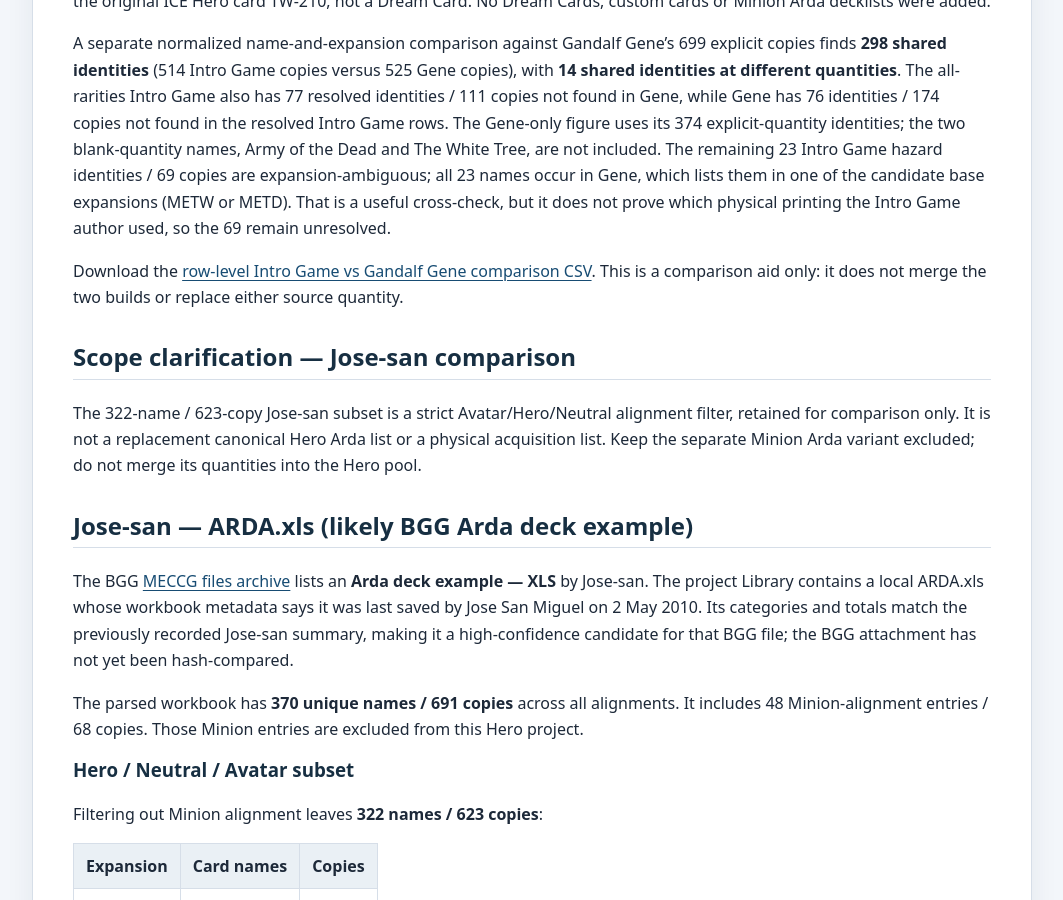
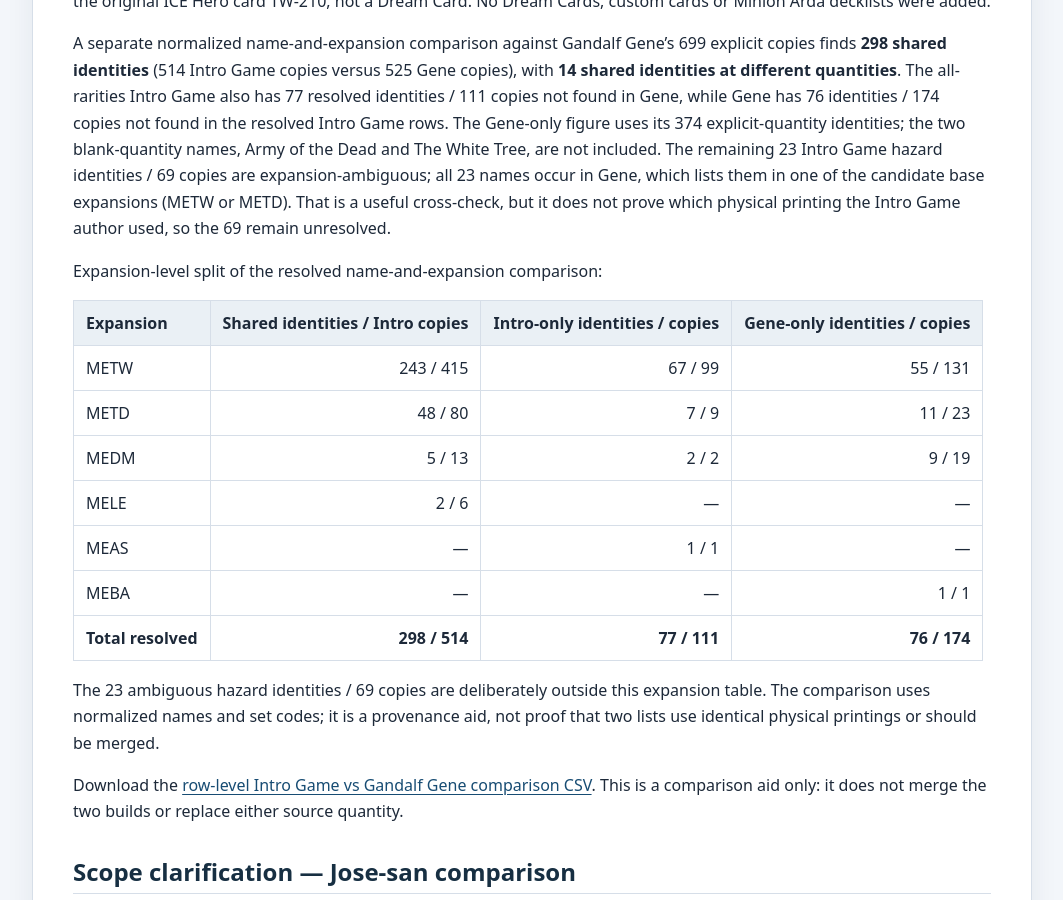
Before and after one commit to JamSpot/meccg-arda-master-database, a Jekyll site: the page built from docs/comparison-lists.md, in a window 1280 px wide and 900 px high, scrolled down 1910 px. Shown: the whole window, without its empty margins (108-1171 px from the left). Built offline with Jekyll 4.4.1, drawn with Linux system fonts in a browser that asks for light colours; our own code applies the rules of GitHub Pages for plain Markdown files.

Commit message:
Add expansion-level overlap table for Arda source comparison

```diff
--- a/docs/comparison-lists.md
+++ b/docs/comparison-lists.md
@@ -42,6 +42,20 @@ Download the [727-row normalized card inventory](../data/arda-intro-game-card-in
 The Hero Arda *Arkenstone* is TW-341 (Hero, The Wizards); the separate Minion promo LE-418 is not used. *Dreams of Lore* is the original ICE Hero card TW-210, not a Dream Card. No Dream Cards, custom cards or Minion Arda decklists were added.
 
 A separate normalized name-and-expansion comparison against Gandalf Gene's 699 explicit copies finds **298 shared identities** (514 Intro Game copies versus 525 Gene copies), with **14 shared identities at different quantities**. The all-rarities Intro Game also has 77 resolved identities / 111 copies not found in Gene, while Gene has 76 identities / 174 copies not found in the resolved Intro Game rows. The Gene-only figure uses its 374 explicit-quantity identities; the two blank-quantity names, Army of the Dead and The White Tree, are not included. The remaining 23 Intro Game hazard identities / 69 copies are expansion-ambiguous; all 23 names occur in Gene, which lists them in one of the candidate base expansions (METW or METD). That is a useful cross-check, but it does not prove which physical printing the Intro Game author used, so the 69 remain unresolved.
+
+Expansion-level split of the resolved name-and-expansion comparison:
+
+| Expansion | Shared identities / Intro copies | Intro-only identities / copies | Gene-only identities / copies |
+|---|---:|---:|---:|
+| METW | 243 / 415 | 67 / 99 | 55 / 131 |
+| METD | 48 / 80 | 7 / 9 | 11 / 23 |
+| MEDM | 5 / 13 | 2 / 2 | 9 / 19 |
+| MELE | 2 / 6 | — | — |
+| MEAS | — | 1 / 1 | — |
+| MEBA | — | — | 1 / 1 |
+| **Total resolved** | **298 / 514** | **77 / 111** | **76 / 174** |
+
+The 23 ambiguous hazard identities / 69 copies are deliberately outside this expansion table. The comparison uses normalized names and set codes; it is a provenance aid, not proof that two lists use identical physical printings or should be merged.
 
 Download the [row-level Intro Game vs Gandalf Gene comparison CSV](../data/arda-intro-game-vs-gandalf-gene-comparison.csv). This is a comparison aid only: it does not merge the two builds or replace either source quantity.
 
```
